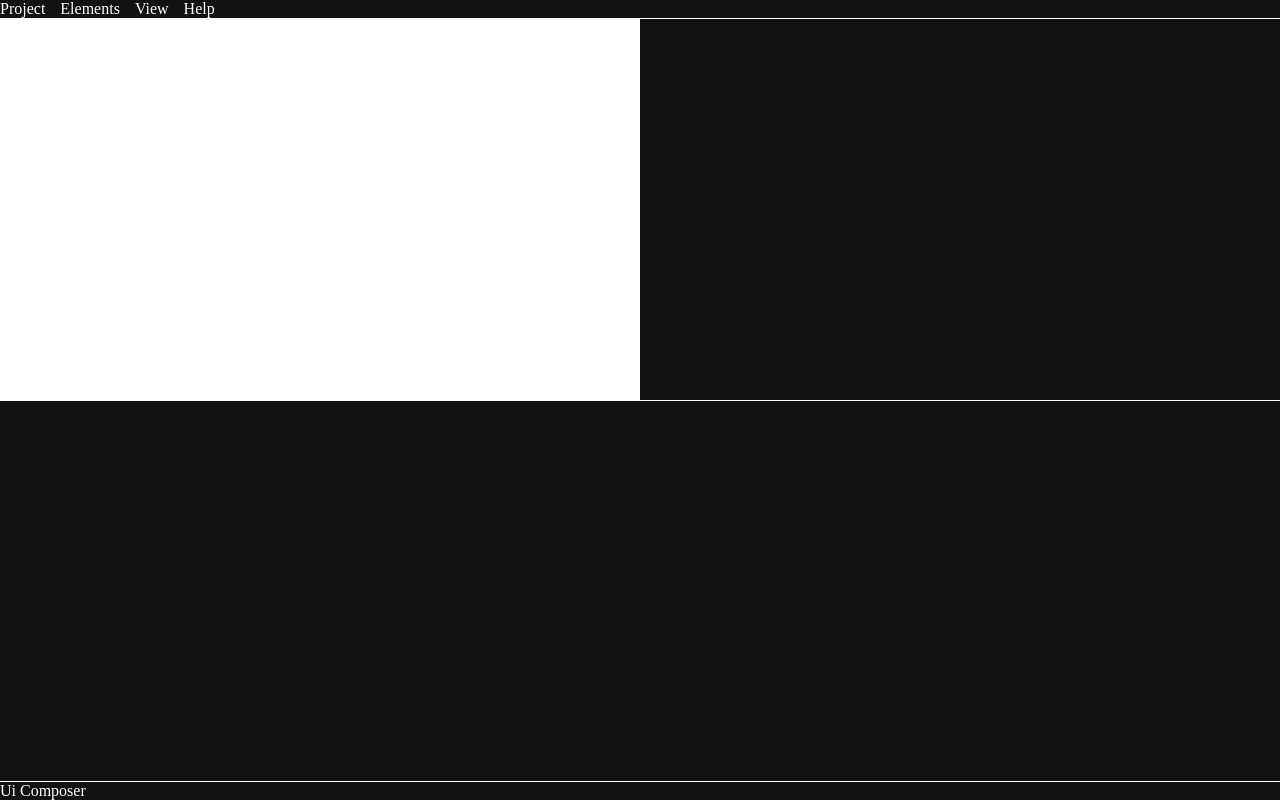
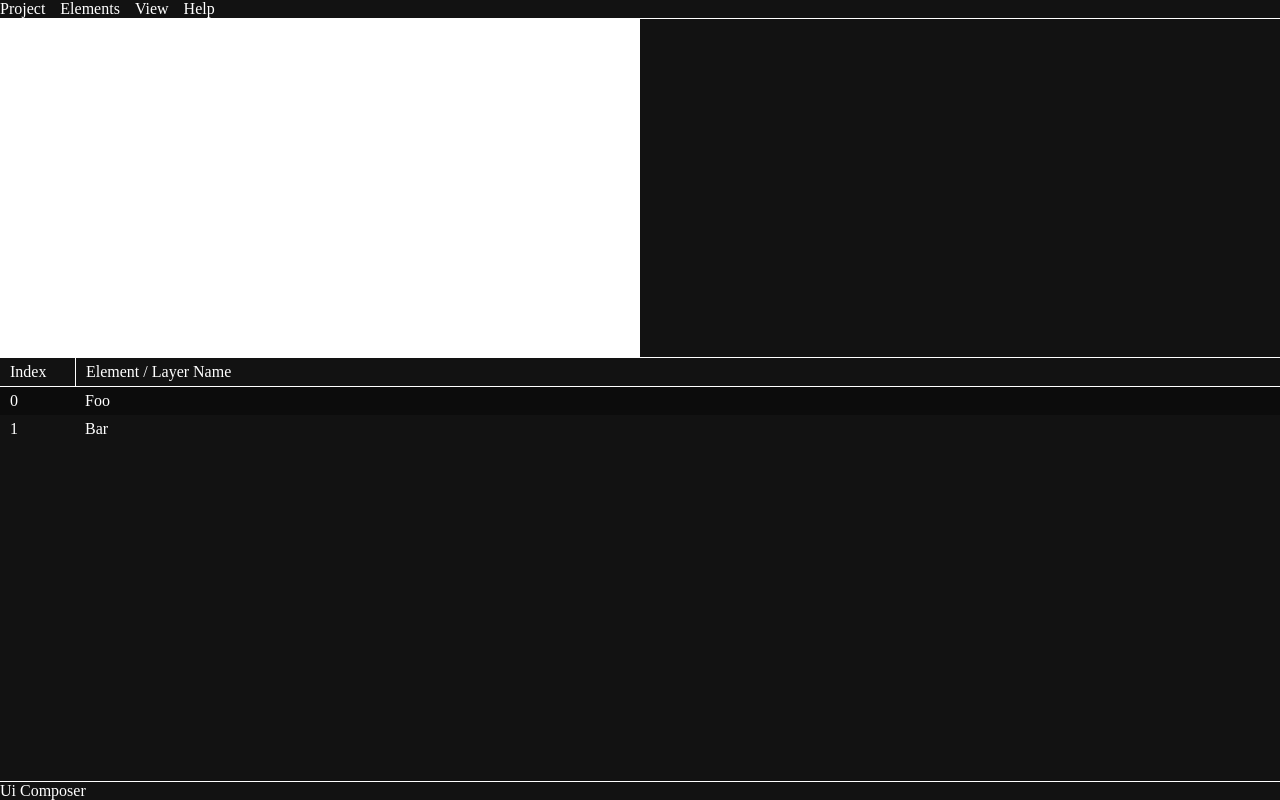
Before and after one commit to demarcj/ui-composer, a Nuxt app: page / in a window 1280 px wide. Built offline with nearby package versions, Linux system fonts and the light colour scheme.

Commit message:
created selectable layers

```diff
--- a/app.vue
+++ b/app.vue
@@ -1,4 +1,7 @@
 <style>
+  :root{
+    --layer-grid: 75px 1fr
+  }
   *{
     padding: 0;
     margin: 0;
--- a/components/Layers.vue
+++ b/components/Layers.vue
@@ -5,5 +5,8 @@
 </style>
 
 <template>
-  <section></section>
+  <section>
+    <LayerHeader></LayerHeader>
+    <LayerItem></LayerItem>
+  </section>
 </template>
--- /dev/null
+++ b/components/layer/LayerHeader.vue
@@ -0,0 +1,20 @@
+<style scoped>
+  .header{
+    display: grid;
+    border-bottom: 1px solid white;
+    grid-template-columns: var(--layer-grid);
+  }
+  .header > div{
+    padding: 5px 10px;
+  }
+  .header > :not(div:first-child){
+    border-left: 1px solid white;
+  }
+</style>
+
+<template>
+  <div class="header">
+    <div>Index</div>
+    <div>Element / Layer Name</div>
+  </div>
+</template>
--- /dev/null
+++ b/components/layer/LayerItem.vue
@@ -0,0 +1,61 @@
+<style scoped>
+  .layer{
+    display: grid;
+    grid-template-columns: var(--layer-grid);
+  }
+
+  .layer > div{
+    padding: 5px 10px;
+  }
+
+  .layer:nth-child(odd){
+    background-color: rgb(12, 12, 12);
+  }
+
+  .selected .element{
+    color: black;
+    background-color: rgb(206, 206, 206);
+  }
+</style>
+
+<script setup lang="ts">
+  import { v4 as uuidv4 } from 'uuid';
+  import type { ElementModel } from '~/models'
+  let selected: string[] = [];
+  const dummy: ElementModel[] = [
+    {
+      name: `Foo`,
+      id: uuidv4()
+    },
+    {
+      name: `Bar`,
+      id: uuidv4()
+    }
+  ];
+
+  const highlight = (item: any) => {
+    selected = [...selected, item.id];
+    document.querySelectorAll(`.layer`).forEach(el => {
+      if(el.id === item.id){
+        el.classList.add(`selected`)
+      } else {
+        el.classList.remove(`selected`)
+      }
+    })
+  }
+</script>
+
+<template>
+  <div class="layers">
+    <div
+      class="layer"
+      v-for="(item, index) in dummy"
+      :key="item.id"
+      :id="item.id"
+      @click="highlight(item)"
+    >
+      <div class="index">{{ index }}</div>
+      <div class="element">{{ item.name }}</div>
+    </div>
+  </div>
+</template>
--- /dev/null
+++ b/models/elements.ts
@@ -0,0 +1,4 @@
+export interface ElementModel{
+  id: string;
+  name: string;
+}
--- /dev/null
+++ b/models/index.ts
@@ -0,0 +1 @@
+export * from './elements'
--- a/package.json
+++ b/package.json
@@ -11,6 +11,7 @@
   },
   "dependencies": {
     "nuxt": "^3.15.0",
+    "uuid": "^11.0.3",
     "vue": "latest",
     "vue-router": "latest",
     "vue3-toastify": "^0.2.8"
--- a/tsconfig.json
+++ b/tsconfig.json
@@ -1,4 +1,7 @@
 {
   // https://nuxt.com/docs/guide/concepts/typescript
-  "extends": "./.nuxt/tsconfig.json"
+  "extends": "./.nuxt/tsconfig.json",
+  "compilerOptions": {
+    "moduleResolution": "node"
+  }
 }
```
Also changed, not shown: 1 other file (tests, documents, lock files or other folders).
